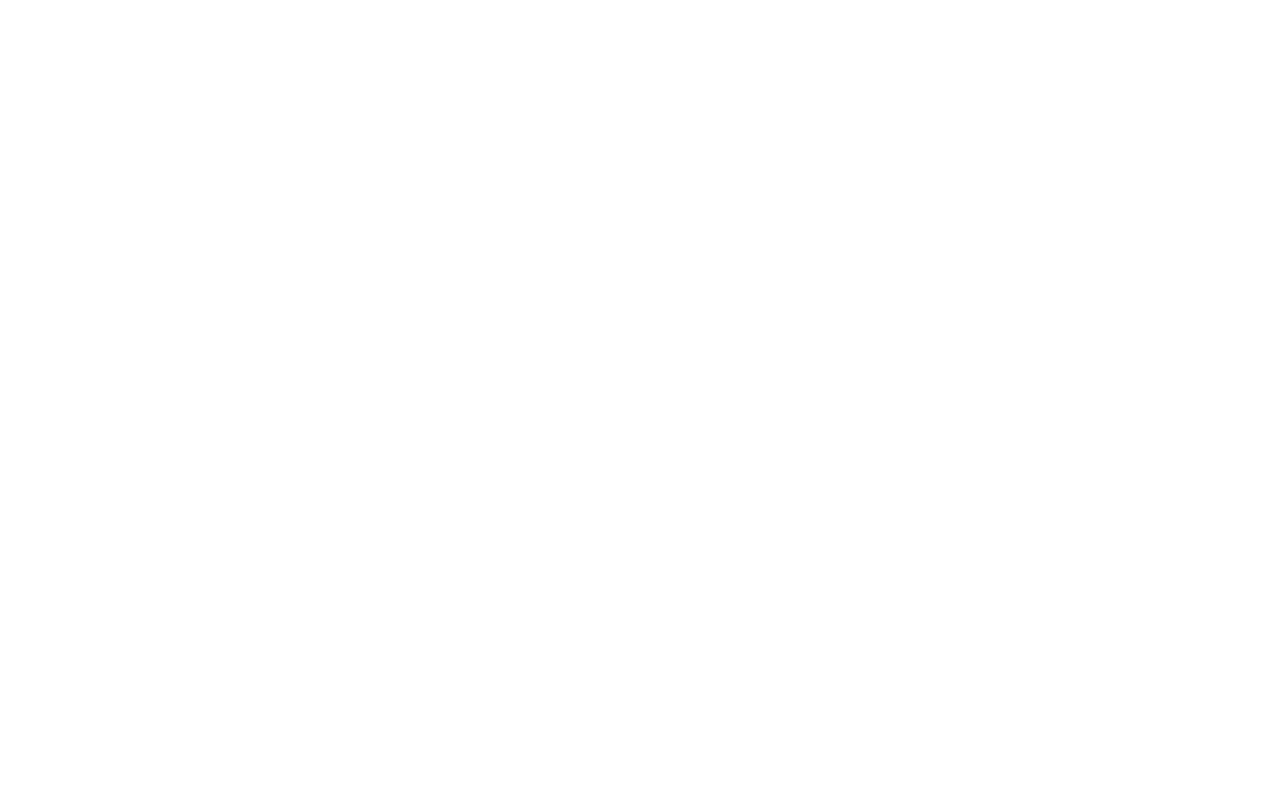
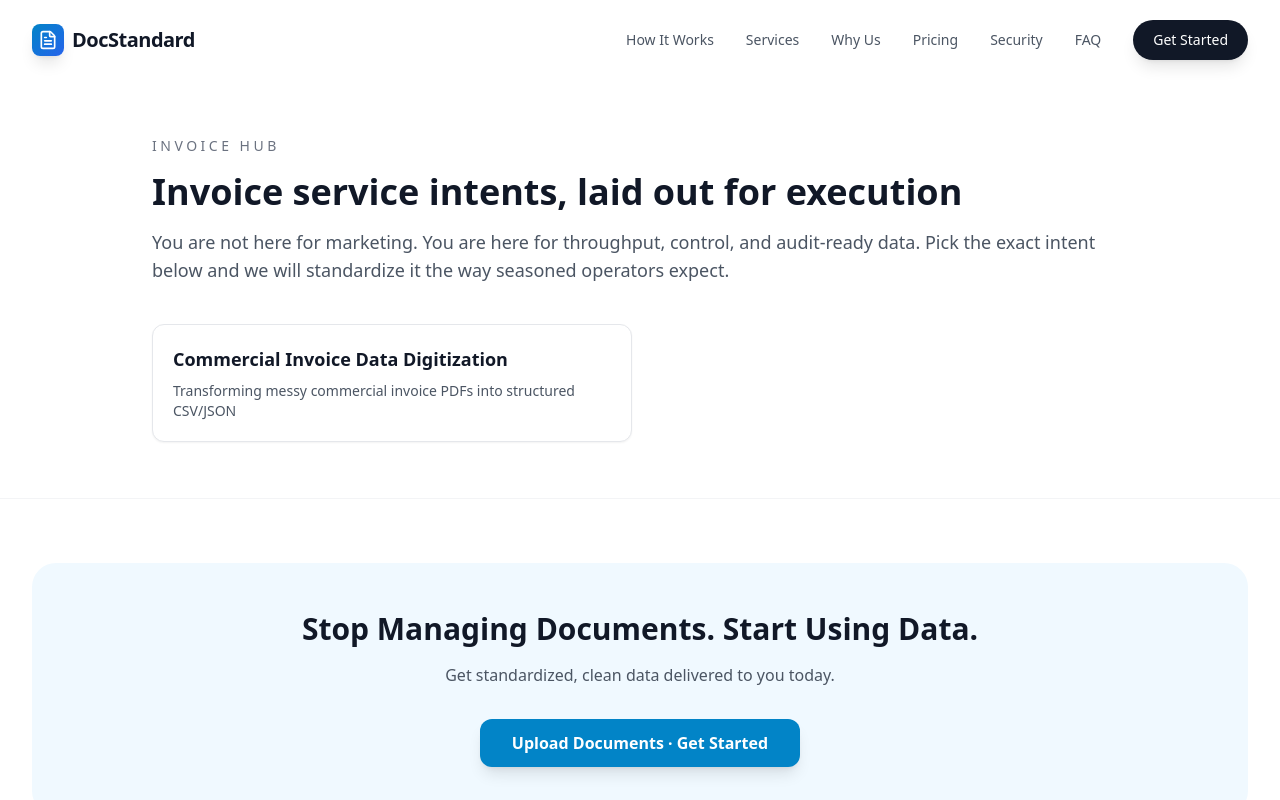
Before and after one commit to Bawsbarbie/Docstandard, a Next.js app in the folder doc-standard-web/: page /invoice in a window 1280 px wide. Before the commit this address had no page. Shown: the top 800 px of the page. Built offline with nearby package versions, Linux system fonts and the light colour scheme.

Commit message:
Add vertical hub pages and update package.json

```diff
--- /dev/null
+++ b/doc-standard-web/app/(pseo)/[vertical]/page.tsx
@@ -0,0 +1,16 @@
+import type { Metadata } from "next"
+import { VerticalHub, generateMetadataForVertical } from "@/components/pseo/VerticalHub"
+
+interface PageProps {
+  params: {
+    vertical: string
+  }
+}
+
+export async function generateMetadata({ params }: PageProps): Promise<Metadata> {
+  return generateMetadataForVertical(params.vertical)
+}
+
+export default async function VerticalHubPage({ params }: PageProps) {
+  return <VerticalHub vertical={params.vertical} />
+}
--- /dev/null
+++ b/doc-standard-web/app/(pseo)/compliance/page.tsx
@@ -0,0 +1,9 @@
+import { VerticalHub, generateMetadataForVertical } from "@/components/pseo/VerticalHub"
+
+export async function generateMetadata() {
+  return generateMetadataForVertical("compliance")
+}
+
+export default async function ComplianceHubPage() {
+  return <VerticalHub vertical="compliance" />
+}
--- /dev/null
+++ b/doc-standard-web/app/(pseo)/customs/page.tsx
@@ -0,0 +1,9 @@
+import { VerticalHub, generateMetadataForVertical } from "@/components/pseo/VerticalHub"
+
+export async function generateMetadata() {
+  return generateMetadataForVertical("customs")
+}
+
+export default async function CustomsHubPage() {
+  return <VerticalHub vertical="customs" />
+}
--- /dev/null
+++ b/doc-standard-web/app/(pseo)/finance/page.tsx
@@ -0,0 +1,9 @@
+import { VerticalHub, generateMetadataForVertical } from "@/components/pseo/VerticalHub"
+
+export async function generateMetadata() {
+  return generateMetadataForVertical("finance")
+}
+
+export default async function FinanceHubPage() {
+  return <VerticalHub vertical="finance" />
+}
--- /dev/null
+++ b/doc-standard-web/app/(pseo)/invoice/page.tsx
@@ -0,0 +1,9 @@
+import { VerticalHub, generateMetadataForVertical } from "@/components/pseo/VerticalHub"
+
+export async function generateMetadata() {
+  return generateMetadataForVertical("invoice")
+}
+
+export default async function InvoiceHubPage() {
+  return <VerticalHub vertical="invoice" />
+}
--- /dev/null
+++ b/doc-standard-web/app/(pseo)/shipping/page.tsx
@@ -0,0 +1,9 @@
+import { VerticalHub, generateMetadataForVertical } from "@/components/pseo/VerticalHub"
+
+export async function generateMetadata() {
+  return generateMetadataForVertical("shipping")
+}
+
+export default async function ShippingHubPage() {
+  return <VerticalHub vertical="shipping" />
+}
--- /dev/null
+++ b/doc-standard-web/components/pseo/VerticalHub.tsx
@@ -0,0 +1,161 @@
+import type { Metadata } from "next"
+import Link from "next/link"
+import { notFound } from "next/navigation"
+import { getIntentsByKind } from "@/lib/pseo/intents"
+import type { Intent } from "@/lib/pseo/types"
+
+const verticalAliases: Record<string, string> = {
+  audit: "finance",
+  logistics: "shipping",
+  tms: "integration",
+}
+
+const verticalLabels: Record<string, string> = {
+  customs: "Customs",
+  compliance: "Compliance",
+  finance: "Finance",
+  invoice: "Invoice",
+  shipping: "Shipping",
+  integration: "Integrations",
+}
+
+const fallbackServices: Record<string, string[]> = {
+  customs: [
+    "Customs Document Processing",
+    "HS Code Validation",
+    "Bond Documentation Digitization",
+    "Entry Packet QA",
+  ],
+  compliance: [
+    "Import & Export License Data Extraction",
+    "Audit-Ready Compliance Normalization",
+    "Regulatory Evidence Packaging",
+  ],
+  finance: [
+    "Freight Bill Audit Data Preparation",
+    "Spend Normalization for Finance",
+    "Accrual-Ready Charge Extraction",
+  ],
+  invoice: [
+    "Commercial Invoice Data Digitization",
+    "Invoice Line-Item Extraction",
+    "ERP-Ready Invoice Normalization",
+  ],
+  shipping: [
+    "Bill of Lading Data Processing",
+    "Packing List Data Extraction",
+    "Air Waybill Digitization",
+  ],
+  integration: [
+    "TMS/ERP Integration Data Mapping",
+    "EDI Document Normalization",
+    "System Export Cleanup",
+  ],
+}
+
+const supportedVerticals = new Set(Object.keys(verticalLabels))
+
+const toTitleCase = (value: string) =>
+  value
+    .split(/[-_\s]+/)
+    .filter(Boolean)
+    .map((part) => part.charAt(0).toUpperCase() + part.slice(1))
+    .join(" ")
+
+export const resolveVertical = (vertical: string) => {
+  const normalized = vertical.toLowerCase()
+  return verticalAliases[normalized] || normalized
+}
+
+export const getVerticalLabel = (vertical: string) => {
+  const resolved = resolveVertical(vertical)
+  return verticalLabels[resolved] || toTitleCase(resolved)
+}
+
+export async function generateMetadataForVertical(vertical: string): Promise<Metadata> {
+  const resolved = resolveVertical(vertical)
+  const label = getVerticalLabel(resolved)
+
+  return {
+    title: `${label} Services Hub | DocStandard`,
+    description: `Browse all ${label.toLowerCase()} processing intents and document services from DocStandard.`,
+  }
+}
+
+const buildIntentItems = (intents: Intent[]) =>
+  intents.map((intent) => ({
+    id: intent.id,
+    name: intent.name,
+    description: intent.description,
+    slug: intent.slug,
+  }))
+
+const buildFallbackItems = (vertical: string) =>
+  (fallbackServices[vertical] || []).map((name) => ({
+    id: name.toLowerCase().replace(/\s+/g, "-"),
+    name,
+  }))
+
+export async function VerticalHub({ vertical }: { vertical: string }) {
+  const resolved = resolveVertical(vertical)
+
+  if (!supportedVerticals.has(resolved)) {
+    notFound()
+  }
+
+  const label = getVerticalLabel(resolved)
+
+  let intents: Intent[] = []
+  try {
+    intents = await getIntentsByKind(resolved)
+  } catch {
+    intents = []
+  }
+
+  const items = intents.length
+    ? buildIntentItems(intents.sort((a, b) => a.priority - b.priority))
+    : buildFallbackItems(resolved)
+
+  return (
+    <section className="max-w-5xl mx-auto px-6 py-14">
+      <header className="space-y-4">
+        <p className="text-sm uppercase tracking-[0.25em] text-gray-500">
+          {label} hub
+        </p>
+        <h1 className="text-4xl font-semibold text-gray-900">
+          {label} service intents, laid out for execution
+        </h1>
+        <p className="text-lg text-gray-600">
+          You are not here for marketing. You are here for throughput, control, and audit-ready
+          data. Pick the exact intent below and we will standardize it the way seasoned operators
+          expect.
+        </p>
+      </header>
+
+      <ul className="mt-10 grid gap-4 sm:grid-cols-2">
+        {items.map((item) => (
+          <li
+            key={item.id}
+            className="rounded-xl border border-gray-200 bg-white p-5 shadow-sm transition hover:border-brand-300 hover:shadow"
+          >
+            {item.slug ? (
+              <Link href={`/${resolved}/${item.slug}`} className="block">
+                <h2 className="text-lg font-semibold text-gray-900">{item.name}</h2>
+                <p className="mt-2 text-sm text-gray-600">
+                  {item.description || `Execution-ready ${item.name.toLowerCase()} workflows.`}
+                </p>
+              </Link>
+            ) : (
+              <div>
+                <h2 className="text-lg font-semibold text-gray-900">{item.name}</h2>
+                <p className="mt-2 text-sm text-gray-600">
+                  Execution-ready workflows scoped for {label.toLowerCase()} operators.
+                </p>
+              </div>
+            )}
+          </li>
+        ))}
+      </ul>
+    </section>
+  )
+}
--- a/package.json
+++ b/package.json
@@ -5,5 +5,10 @@
     "postinstall": "npm --prefix doc-standard-web install",
     "build": "npm --prefix doc-standard-web run build",
     "start": "npm --prefix doc-standard-web run start"
+  },
+  "dependencies": {
+    "cors": "^2.8.6",
+    "express": "^5.2.1",
+    "googleapis": "^171.2.0"
   }
 }
```
